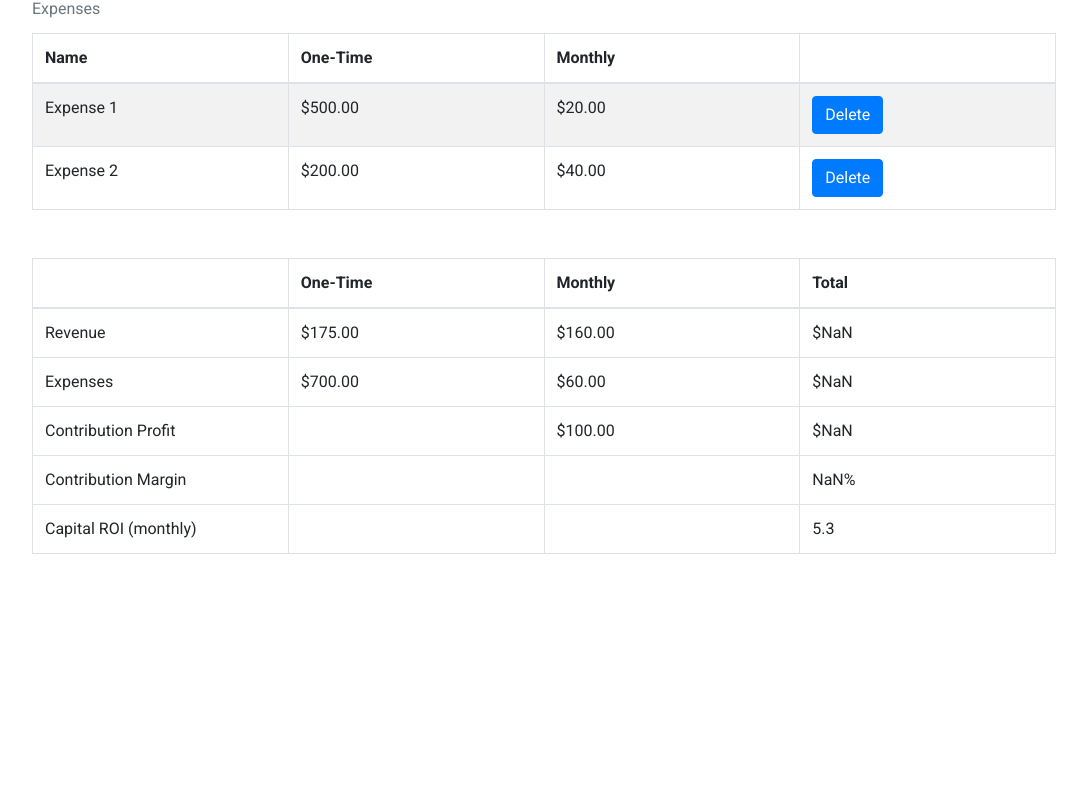
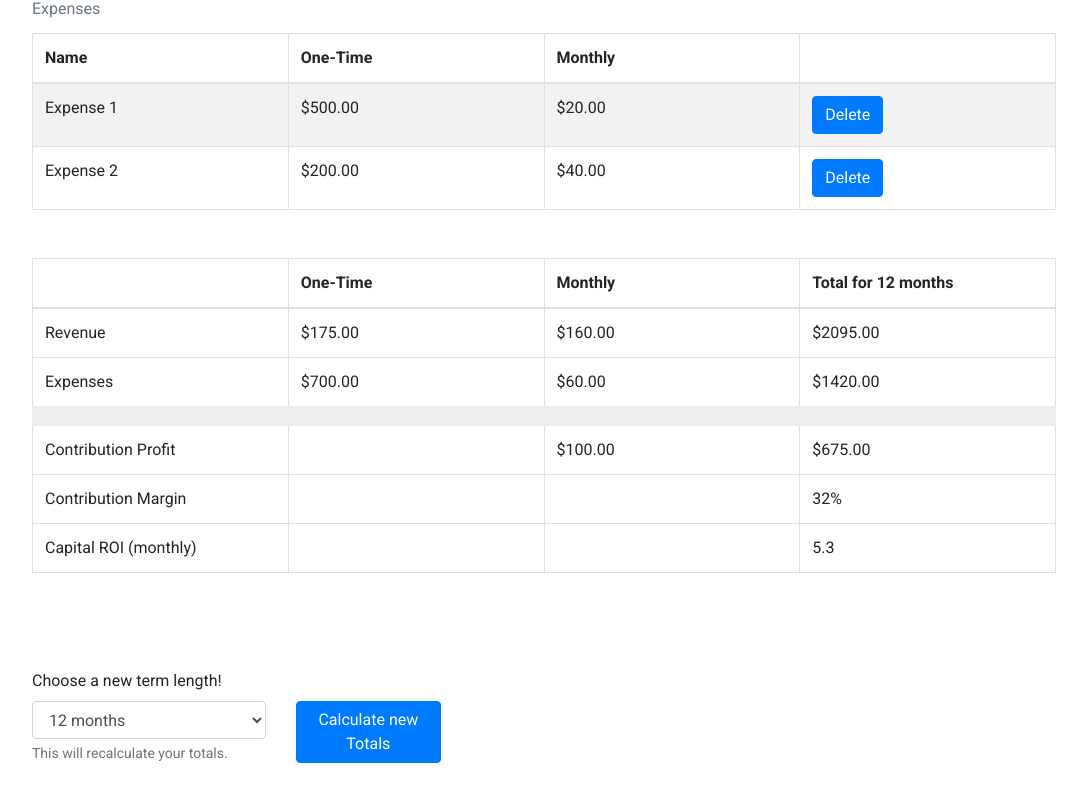
Before and after one commit to zayolab/developer-exercise, a React (Create React App) app: page / in a window 1280 px wide. Shown: the part 755-1556 px from the top of the page, without its empty margins (96-1183 px from the left). Before the commit the page ends 1485 px from the top, so only its background shows below. Built offline with nearby package versions, Linux system fonts and the light colour scheme.

Commit message:
Changing term length enabled, in working order

```diff
--- a/src/App.css
+++ b/src/App.css
@@ -1,7 +1,3 @@
-body {
-  padding: 10%;
-}
-
 .addExpenseOrRevenueForm {
   padding-top: 3em;
 }
@@ -36,6 +32,10 @@ caption {
   color: red;
 }
 
+.spaceTable {
+  border-bottom: 20px solid #EEE;
+}
+
 @media only screen and (max-width:775px) {
   .input-field, .add-form-button {
     margin-left: .25em;
--- a/src/App.js
+++ b/src/App.js
@@ -11,6 +11,8 @@ import Input from './components/inputNewLineItem/Input';
 import Revenue from './components/revenue/Revenue';
 import Expenses from './components/expenses/Expenses';
 import Totals from './components/totals/Totals';
+import ChangeTerms from './components/changeTerms/ChangeTerms';
+
 
 
 
@@ -49,15 +51,14 @@ class App extends Component {
       oneTimeExpense: 700,
       monthlyRevenue: 160,
       monthlyExpense: 60,
+      newTerm: 12,
       formError: false,
       formInfo:
         {
           newType: '',
-          newTerm: '',
           newName: '',
           newOneTime: '',
           newMonthly: '',
-
         }
     };
     // --> NOTE: If arrow functions are used, binding isn't necessary anymore, binding taken out
@@ -86,25 +87,32 @@ class App extends Component {
     })
   }
 
+  handleTermChange = (e) => {
+    console.log(e.target.value);
+    this.setState({
+      newTerm: Number(e.target.value)
+    })
+  }
+
   // controlled form elements, watch for changes
   // --> NOTE: Modified the change event to encompass all present changes in form
   handleChange = (e) => {
     console.log(e.target);
-    const formInfo = {...this.state.formInfo}; // --> NOTE: Best practice to make a copy of data b/f manipulating
+    const formInfo = {...this.state.formInfo} // --> NOTE: Best practice to make a copy of data b/f manipulating
     isNaN(e.target.value) ? formInfo[e.target.name] = e.target.value : formInfo[e.target.name] = Number(e.target.value);
     this.setState({
       formInfo
-    });
-  };
+    })
+  }
 
   // add new expense or revenue
   handleAdd = (e) => {
     e.preventDefault()
-    let newType = this.state.formInfo.newType;
-    let newTerm = this.state.formInfo.newTerm;
-    let newName = this.state.formInfo.newName;
-    let newOneTime = this.state.formInfo.newOneTime;
-    let newMonthly = this.state.formInfo.newMonthly;
+    let newType = this.state.formInfo.newType
+    let newTerm = this.state.formInfo.newTerm
+    let newName = this.state.formInfo.newName
+    let newOneTime = this.state.formInfo.newOneTime
+    let newMonthly = this.state.formInfo.newMonthly
     // handle form errors, allows one-time and revenue amounts to be 0
     if (!newType || !newName || (!newOneTime && newOneTime !== 0) || (!newMonthly && newMonthly !== 0)) {
       this.setState({
@@ -136,22 +144,30 @@ class App extends Component {
         newMonthly: '',
         newOneTime: '',
         newType: '',
-        newTerm: 0
+        newTerm: 12
       })
     }
+  }
+
+  calculateTotals = () => {
+     }
+
+  calculateNewTerms = () => {
+
   }
 
   render() {
      // Calculations for totals
      let newTerm = this.state.newTerm
-    let totalRevenue = this.state.oneTimeRevenue + (this.state.monthlyRevenue * Number(newTerm))
-    let totalExpense = this.state.oneTimeExpense + (this.state.monthlyExpense * Number(newTerm))
+     let totalRevenue = this.state.oneTimeRevenue + (this.state.monthlyRevenue * newTerm)
+     let totalExpense = this.state.oneTimeExpense + (this.state.monthlyExpense * newTerm)
      let monthlyContributionProfit = this.state.monthlyRevenue - this.state.monthlyExpense
      let totalContributionProfit = totalRevenue - totalExpense
      // handle case where totalRevenue is 0 (to avoid -Infinity and NaN)
      let contributionMargin = totalRevenue !== 0 ? (totalContributionProfit / totalRevenue * 100).toFixed(0) : 0
      // handle case where totalExpense and totalRevenue are 0 (to avoid NaN)
      let capitalROI = (totalExpense === 0 && totalRevenue === 0) ? 0 : ((this.state.oneTimeExpense - this.state.oneTimeRevenue) / monthlyContributionProfit).toFixed(1)
+
 
     return (
       <div>
@@ -162,7 +178,7 @@ class App extends Component {
           formError = {this.state.formError}
           onAdd = {this.handleAdd}
         />
-        <div className="roi-tables">
+        <div className = "roi-tables">
           <Revenue
             revenue = {this.state.revenue}
             oneTimeRevenue = {this.state.oneTimeRevenue}
@@ -184,8 +200,13 @@ class App extends Component {
             monthlyContributionProfit = {monthlyContributionProfit}
             contributionMargin = {contributionMargin}
             capitalROI = {capitalROI}
+            newTerm = {this.state.newTerm}
           />
         </div>
+        <ChangeTerms
+          newTerm = {this.state.newTerm}
+          handleTermChange = {this.handleTermChange}
+        />
       </div>
     );
   }
--- /dev/null
+++ b/src/components/changeTerms/ChangeTerms.js
@@ -0,0 +1,46 @@
+import React, { Component } from 'react';
+import {
+  Row,
+  Col,
+  Button,
+  Form,
+  Table
+ } from 'react-bootstrap';
+ import '../../App.css';
+
+class ChangeTerms extends Component {
+  state = {  }
+  render() {
+    return (
+      <Form className="addExpenseOrRevenueForm" onSubmit={this.props.calculateNewTerms}>
+        <Form.Label>Choose a new term length!</Form.Label>
+        <Row className="input-field">
+          <Col sm={{ span: 3}} className="input-field">
+            <Form.Control
+              as="select"
+              onChange = {this.props.handleTermChange}
+              value={this.props.newTerm ? this.props.newTerm : 'choose'}
+              name="newTerm"
+              >
+              <option value="choose" disabled={true}>Select Length</option>
+              <option value="12">12 months</option>
+              <option value="24">24 months</option>
+              <option value="36">36 months</option>
+              <option value="48">48 months</option>
+            </Form.Control>
+            <Form.Text className="text-muted">
+              This will recalculate your totals.
+            </Form.Text>
+          </Col>
+          <Col sm={2} className="add-form-button">
+            <Button type="submit">
+              Calculate new Totals
+            </Button>
+          </Col>
+        </Row>
+      </Form>
+     );
+  }
+}
+
+export default ChangeTerms;
--- a/src/components/inputNewLineItem/input.js
+++ b/src/components/inputNewLineItem/input.js
@@ -30,18 +30,6 @@ class Input extends Component {
                 <option value="expenses">Expense</option>
               </Form.Control>
             </Col>
-            <Col sm={{ span: 3}} className="input-field">
-              <Form.Control
-                as="select"
-                onChange = {this.props.handleChange}
-                value={this.props.formInfo.newTerm ? this.props.formInfo.newTerm : 'choose'}
-                name="newTerm"
-                >
-                <option value="choose" disabled={true}>Select Length</option>
-                <option value="12">12 months</option>
-                <option value="48">48 months</option>
-              </Form.Control>
-            </Col>
           </Row>
           <Row className="input-field">
             <Col sm={3} className="input-field">
@@ -58,7 +46,7 @@ class Input extends Component {
                 type="number"
                 placeholder="One-Time Amount"
                 onChange = {this.props.handleChange}
-                step="0.01"
+                step="1"
                 min="0"
                 value={(this.props.formInfo.newOneTime || this.props.formInfo.newOneTime === 0) ? this.props.formInfo.newOneTime : ''}
                 name="newOneTime"
@@ -69,7 +57,7 @@ class Input extends Component {
                 type="number"
                 placeholder="Monthly Amount"
                 onChange = {this.props.handleChange}
-                step="0.01"
+                step="1"
                 min="0"
                 value={(this.props.formInfo.newMonthly || this.props.formInfo.newMonthly === 0) ? this.props.formInfo.newMonthly : ''}
                 name="newMonthly"
--- a/src/components/totals/Totals.js
+++ b/src/components/totals/Totals.js
@@ -9,7 +9,22 @@ import {
  import '../../App.css';
 
 class Totals extends Component {
-  state = {  }
+
+  componentDidUpdate() {
+    // let newTerm = this.state.newTerm
+    // let totalRevenue = this.state.oneTimeRevenue + (this.state.monthlyRevenue * newTerm)
+    console.log("Updated")
+  }
+
+    //  let totalRevenue = this.state.oneTimeRevenue + (this.state.monthlyRevenue * 12)
+    //  let totalExpense = this.state.oneTimeExpense + (this.state.monthlyExpense * 12)
+    //  let monthlyContributionProfit = this.state.monthlyRevenue - this.state.monthlyExpense
+    //  let totalContributionProfit = totalRevenue - totalExpense
+    //  // handle case where totalRevenue is 0 (to avoid -Infinity and NaN)
+    //  let contributionMargin = totalRevenue !== 0 ? (totalContributionProfit / totalRevenue * 100).toFixed(0) : 0
+    //  // handle case where totalExpense and totalRevenue are 0 (to avoid NaN)
+    //  let capitalROI = (totalExpense === 0 && totalRevenue === 0) ? 0 : ((this.state.oneTimeExpense - this.state.oneTimeRevenue) / monthlyContributionProfit).toFixed(1)
+
   render() {
     return (
       <React.Fragment>
@@ -20,7 +35,7 @@ class Totals extends Component {
                 <th></th>
                 <th>One-Time</th>
                 <th>Monthly</th>
-                <th>Total</th>
+                <th>Total for {this.props.newTerm} {this.props.newTerm > 1 ? "months" : "month"}</th>
               </tr>
             </thead>
             <tbody>
@@ -30,12 +45,13 @@ class Totals extends Component {
                 <td>${(this.props.monthlyRevenue).toFixed(2)}</td>
                 <td>${this.props.totalRevenue.toFixed(2)}</td>
               </tr>
-              <tr>
+              <tr class="spaceTable">
                 <td>Expenses</td>
                 <td>${(this.props.oneTimeExpense).toFixed(2)}</td>
                 <td>${(this.props.monthlyExpense).toFixed(2)}</td>
                 <td>${this.props.totalExpense.toFixed(2)}</td>
               </tr>
+
               <tr>
                 <td>Contribution Profit</td>
                 <td></td>
--- a/src/index.css
+++ b/src/index.css
@@ -2,4 +2,5 @@ body {
   margin: 0;
   padding: 0;
   font-family: 'Roboto', sans-serif;
+  padding: 10%;
 }
```
Lines whose indentation alone changed are shown as unchanged.
